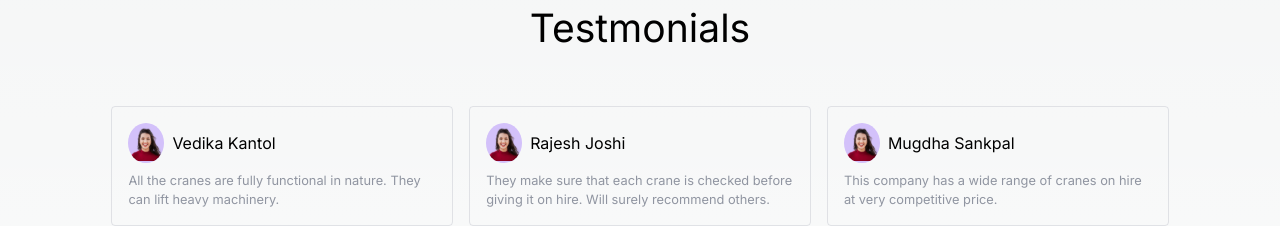
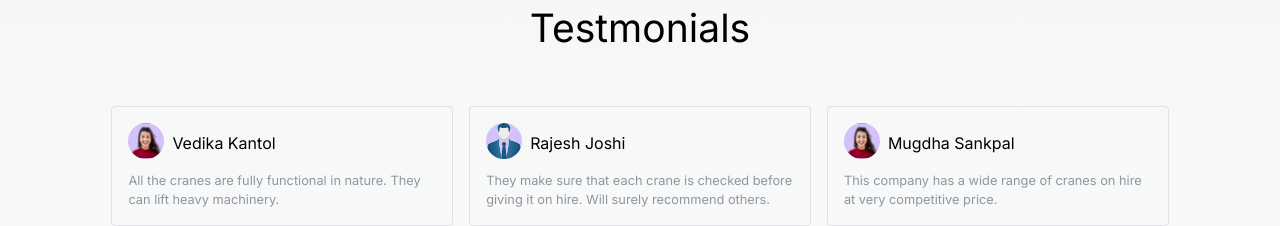
Before and after one commit to dheerajk7/vishalcranes, a Next.js app: page / in a window 1280 px wide. Shown: the part 3120-3346 px from the top of the page. Built offline with nearby package versions, Linux system fonts and the light colour scheme.

Commit message:
Added changes for image and page title

```diff
--- a/public/data/services.ts
+++ b/public/data/services.ts
@@ -11,42 +11,42 @@ const serviceData: typeOfServiceData[] = [
     title: "24 Hours Cranes",
     subtitle:
       "We provide wide varieties of cranes on hire 24 hours a day as per the requirements of our clients.",
-    imageUrl: "/svg/a1.svg",
+    imageUrl: "../svg/a1.svg",
   },
   {
     id: "industrial",
     title: "Industrial",
     subtitle:
       "Specialized crane services for industrial sectors including manufacturing and logistics.",
-    imageUrl: "/svg/a2.svg",
+    imageUrl: "../svg/a2.svg",
   },
   {
     id: "construction",
     title: "Construction",
     subtitle:
       "Reliable crane services for construction sites ensuring safety and efficiency.",
-    imageUrl: "/svg/a3.svg",
+    imageUrl: "../svg/a3.svg",
   },
   {
     id: "Technical",
     title: "Technical",
     subtitle:
       "Advanced technical crane operations for complex engineering projects.",
-    imageUrl: "/svg/a1.svg",
+    imageUrl: "../svg/a1.svg",
   },
   {
     id: "rollers_and_movers",
     title: "Rollers & Movers",
     subtitle:
       "We deal in crane rollers and earth movers that are used for erupting large portions of lands at once.",
-    imageUrl: "/svg/a2.svg",
+    imageUrl: "../svg/a2.svg",
   },
   {
     id: "material_lifting",
     title: "Material Lifting",
     subtitle:
       "With our expertise in this domain, we are engaged in providing material lifting crane on hire.",
-    imageUrl: "/svg/a3.svg",
+    imageUrl: "../svg/a3.svg",
   },
 ];
 
--- a/public/data/testmonials.ts
+++ b/public/data/testmonials.ts
@@ -9,21 +9,21 @@ const testmonialsData: TestmonialsTypes[] = [
   {
     id: "1",
     title: "Vedika Kantol",
-    imageUrl: "/svg/testmonial.svg",
+    imageUrl: "../svg/testmonial.svg",
     description:
       "All the cranes are fully functional in nature. They can lift heavy machinery.",
   },
   {
     id: "2",
     title: "Rajesh Joshi",
-    imageUrl: "/svg/testmonial.svg",
+    imageUrl: "../svg/testmonial2.svg",
     description:
       "They make sure that each crane is checked before giving it on hire. Will surely recommend others.",
   },
   {
     id: "3",
     title: "Mugdha Sankpal",
-    imageUrl: "/svg/testmonial.svg",
+    imageUrl: "../svg/testmonial.svg",
     description:
       "This company has a wide range of cranes on hire at very competitive price.",
   },
--- a/public/data/weHave.ts
+++ b/public/data/weHave.ts
@@ -8,32 +8,32 @@ interface WeHaveTypes {
 const WeHaveData: WeHaveTypes[] = [{
     id: "truck_mounted_crane",
     title: "Truck mounted crane",
-    imageUrl: "/svg/p1.svg",
+    imageUrl: "../svg/p1.svg",
     subTitle: "We provide wide varieties of crane on hire",
 }, {
     id: "tower_crane",
     title: "Tower crane",
-    imageUrl: "/svg/p2.svg",
+    imageUrl: "../svg/p2.svg",
     subTitle: "We provide wide varieties of crane on hire",
 }, {
     id: "telescopic_crane",
     title: "Telescopic crane",
-    imageUrl: "/svg/p3.svg",
+    imageUrl: "../svg/p3.svg",
     subTitle: "We provide wide varieties of crane on hire",
 }, {
     id: "loader_crane",
     title: "Loader crane",
-    imageUrl: "/svg/p1.svg",
+    imageUrl: "../svg/p1.svg",
     subTitle: "We provide wide varieties of crane on hire",
 }, {
     id: "forklift",
     title: "Fork Lift",
-    imageUrl: "/svg/p2.svg",
+    imageUrl: "../svg/p2.svg",
     subTitle: "We provide wide varieties of crane on hire",
 }, {
     id: "electronic_crane",
     title: "Electronic crane",
-    imageUrl: "/svg/p3.svg",
+    imageUrl: "../svg/p3.svg",
     subTitle: "We provide wide varieties of crane on hire",
 }];
 
--- a/src/app/page.tsx
+++ b/src/app/page.tsx
@@ -5,6 +5,12 @@ import Navbar from "@/components/Navbar/Navbar";
 import OurServices from "@/components/OurServices";
 import Testmonials from "@/components/Testmonials";
 import WeHave from "@/components/WeHave";
+import { Metadata } from "next";
+
+export const metadata: Metadata = {
+  title: "Vishal crane service",
+  description: "Number 1 service provide of cranes in indore madhya pradesh"
+}
 
 function Home() {
   return (
--- a/src/components/Testmonials/TestmonialItem.tsx
+++ b/src/components/Testmonials/TestmonialItem.tsx
@@ -7,7 +7,12 @@ function TestmonialItem({ title, description, id, imageUrl }: TestmonialsType) {
       className="md:flex-[0_0_32%] text-left p-2 gap-1 border border-gray-border rounded"
     >
       <div className="flex gap-1 mb-1">
-        <img className="rounded-[50%] bg-testmonial-background" src={imageUrl} alt={title} />
+        <img
+          className="rounded-[50%] bg-testmonial-background"
+          style={{ height: "36px", width: "36px" }}
+          src={imageUrl}
+          alt={title}
+        />
         <div className="text-base py-1">{title}</div>
       </div>
       <div className="text-sm text-gray-light">{description}</div>
```
Also changed, not shown: public/svg/testmonial2.svg (added).
